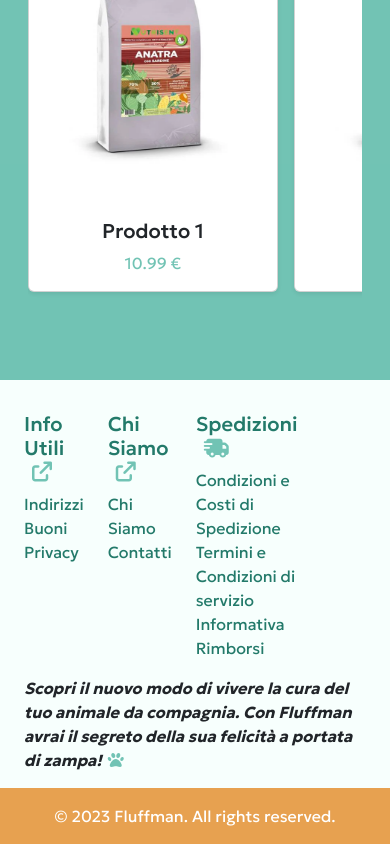
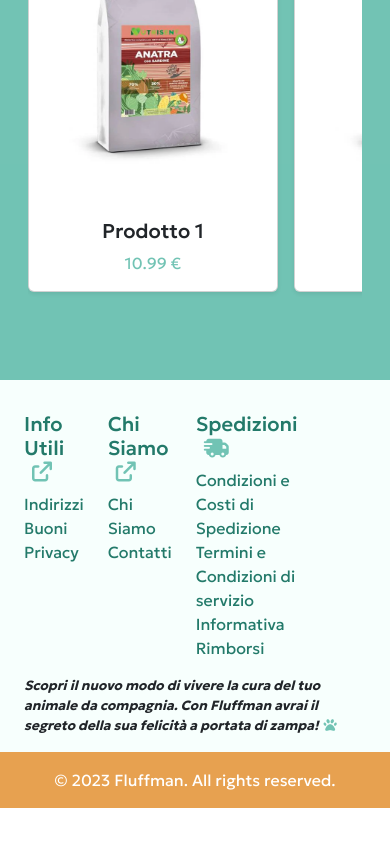
Before and after one commit to coluccifrancesco/fluffman-project-work, a React (Vite) app in the folder fluffman_pw/front-end/: page / in a window 390 px wide. Shown: the part 2885-3729 px from the top of the page. After the commit the page ends 3693 px from the top, so only its background shows below. Built offline with nearby package versions, Linux system fonts and the light colour scheme.

Commit message:
add css resize to slogan column in Footer

```diff
--- a/fluffman_pw/front-end/styles/Footer.css
+++ b/fluffman_pw/front-end/styles/Footer.css
@@ -20,6 +20,11 @@ footer a {
 footer a:hover {
   color: var(--accent);
 }
+
+footer img {
+  border-radius: 33rem;
+}
+
 .copyright {
   background-color: var(--accent);
 }
@@ -28,6 +33,19 @@ footer a:hover {
   color: white;
 }
 
-footer img {
-  border-radius: 33rem;
+/* Slogan Text Sizing and Media query*/
+.slogan {
+  font-size: medium;
 }
+
+@media (max-width: 991.98px) {
+  .slogan {
+    font-size: medium;
+  }
+}
+
+@media (max-width: 767.98px) {
+  .slogan {
+    font-size: smaller;
+  }
+}
```
